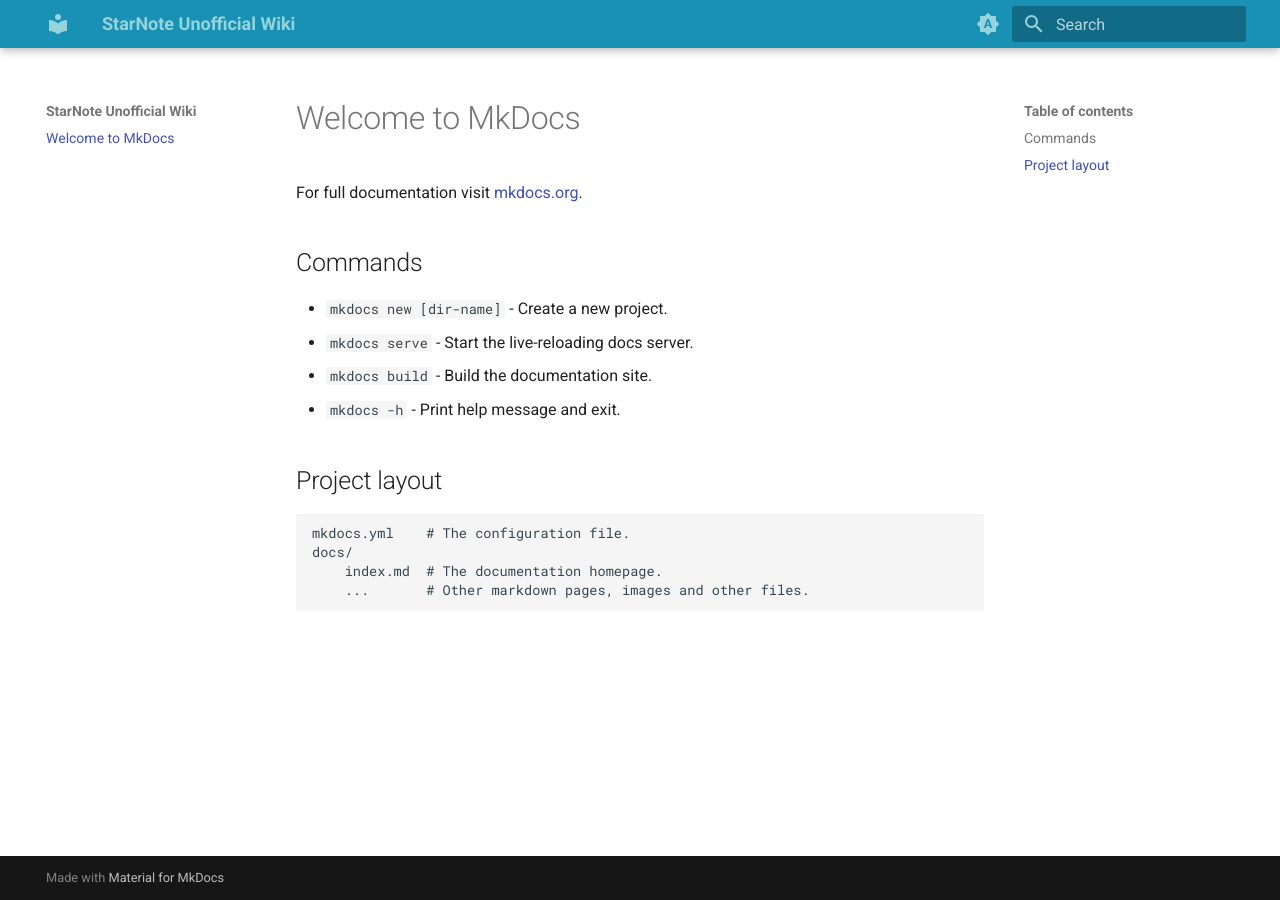
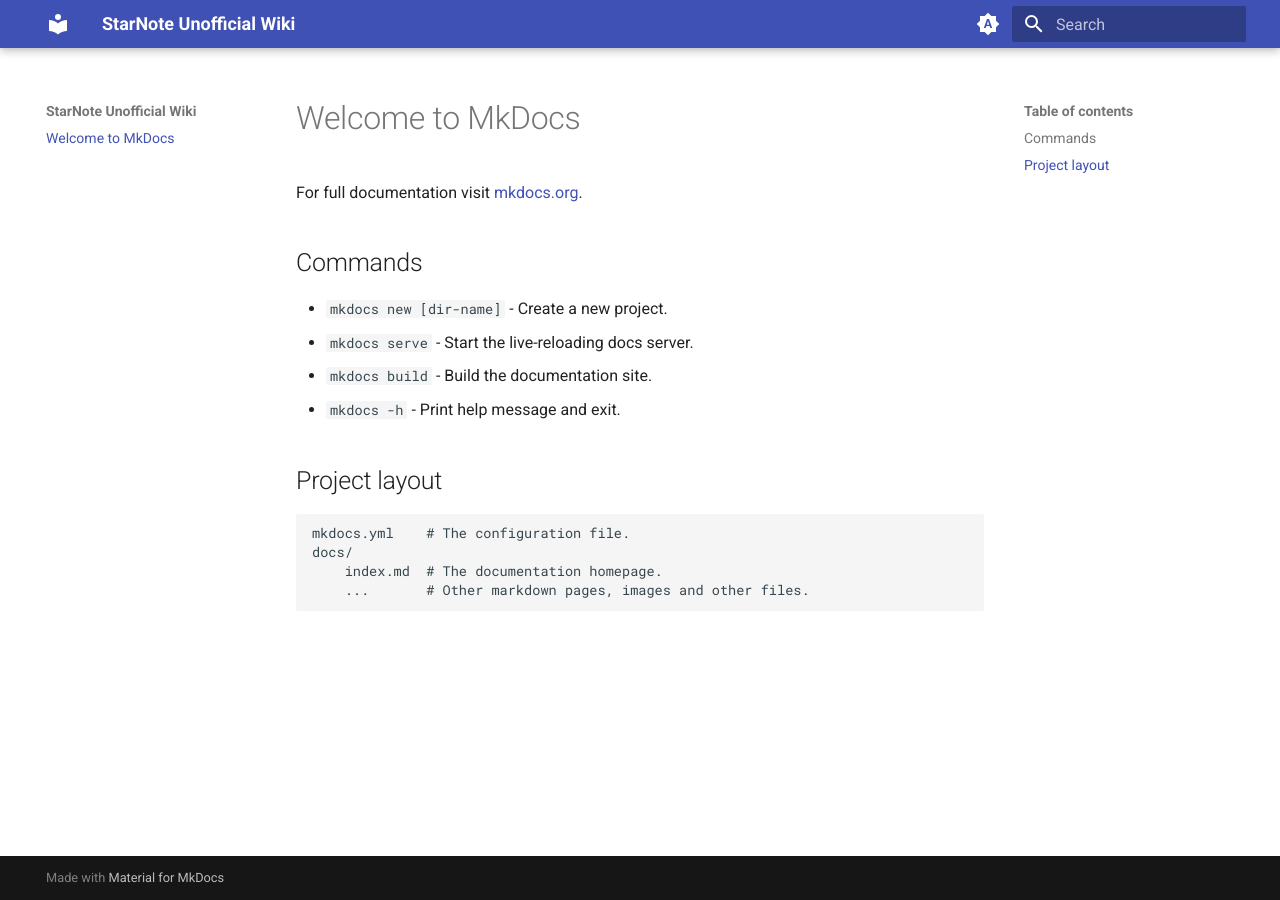
Before and after one commit to NakoTurtle/StarNote-Unofficial-Wiki, an MkDocs documentation site: the page built from docs/index.md, in a window 1280 px wide. Built offline with MkDocs 1.6.1 and Material for MkDocs 9.7.7, drawn with Linux system fonts in a browser that asks for light colours.

Commit message:
Update mkdocs.yml

```diff
--- a/mkdocs.yml
+++ b/mkdocs.yml
@@ -11,14 +11,14 @@ theme:
 
     # Palette toggle for light mode
     - media: "(prefers-color-scheme: light)"
-      scheme: starlight
+      scheme: default
       toggle:
         icon: material/weather-sunny
         name: Switch to dark mode
 
     # Palette toggle for dark mode
     - media: "(prefers-color-scheme: dark)"
-      scheme: stardark
+      scheme: slate
       toggle:
         icon: material/weather-night
         name: Switch to system preference
```
